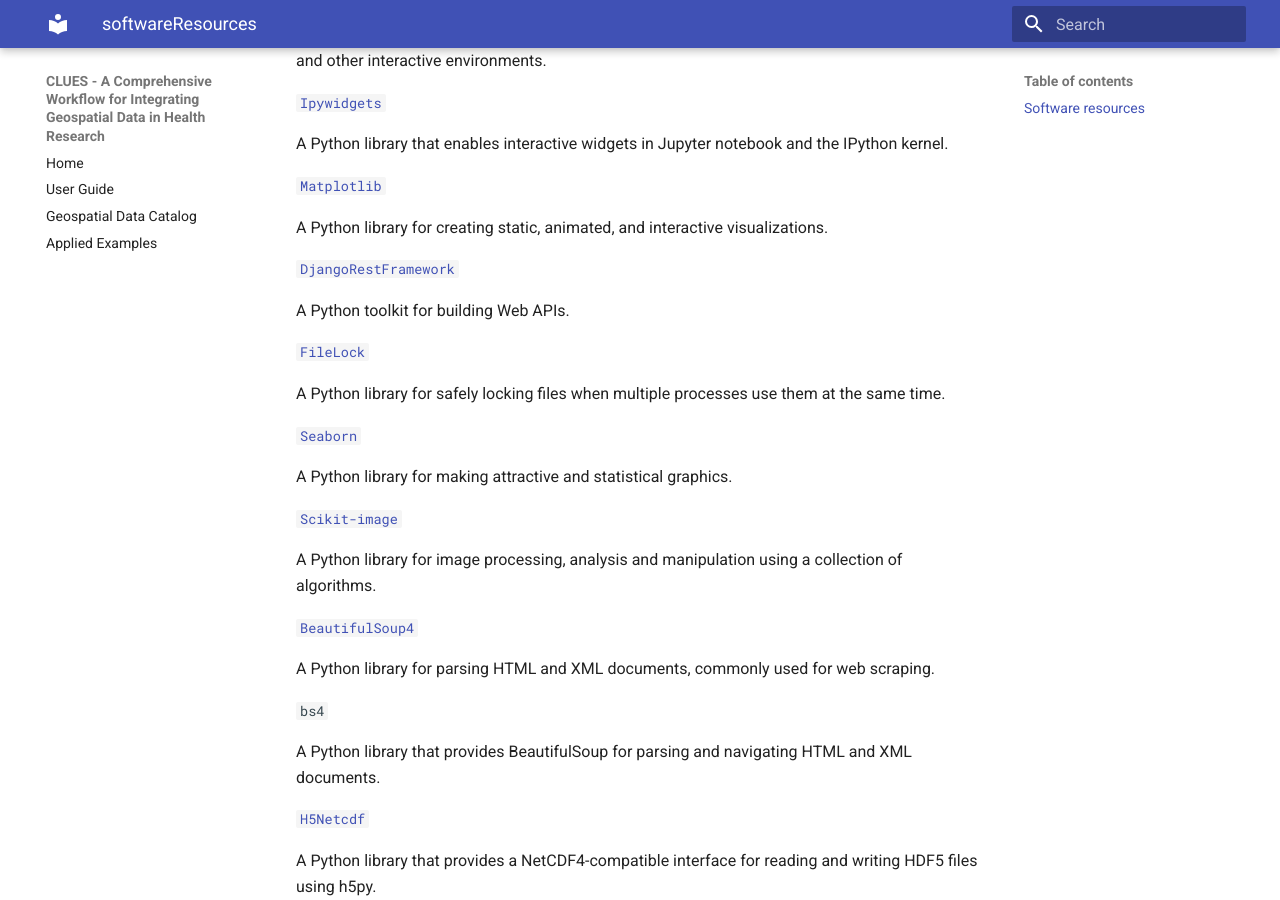
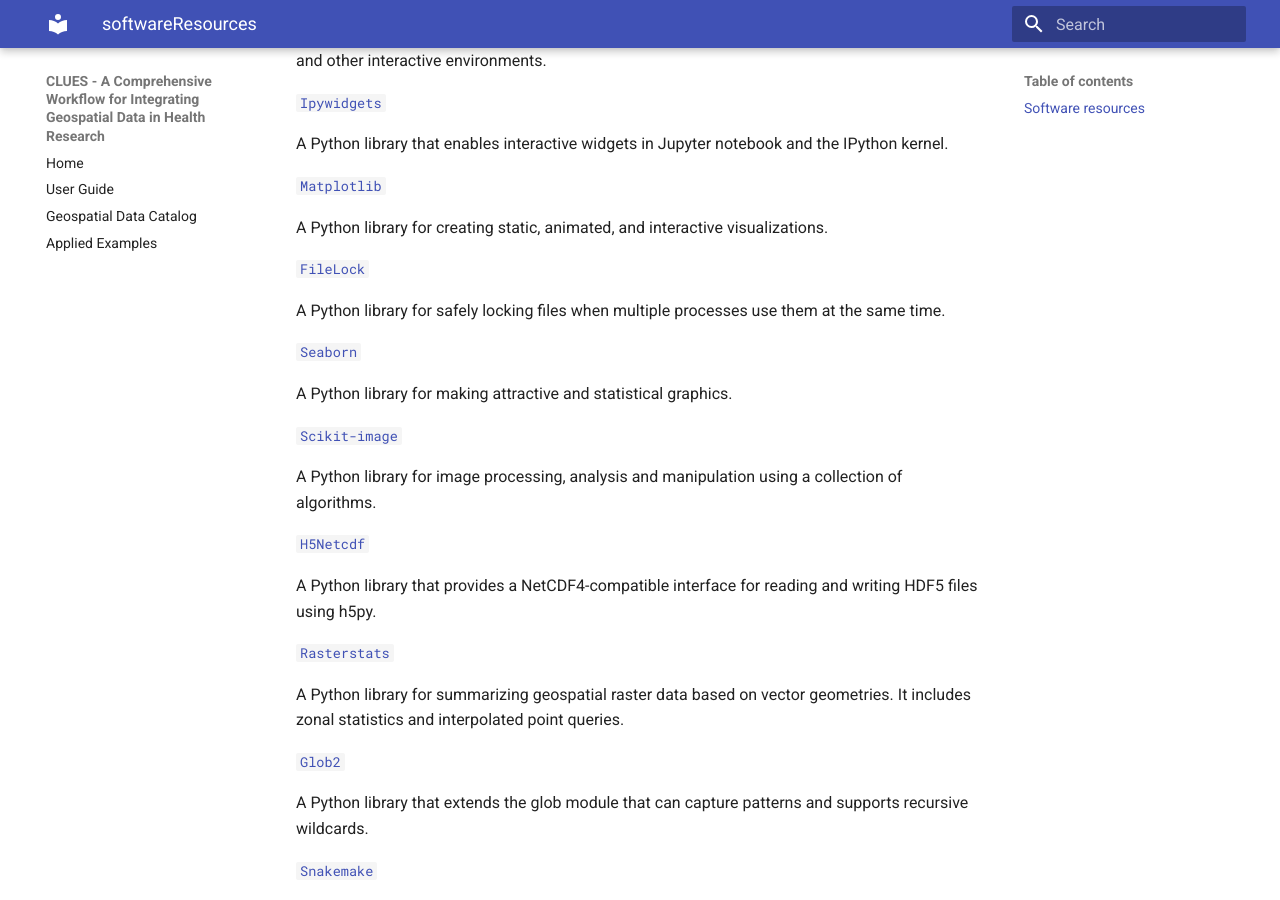
Before and after one commit to BIH-DMBS/CLUES, an MkDocs documentation site: the page built from docs/softwareResources.md, in a window 1280 px wide and 900 px high, scrolled down 1395 px. Built offline with MkDocs 1.6.1 and Material for MkDocs 9.7.7, drawn with Linux system fonts in a browser that asks for light colours.

Commit message:
Update softwareResources.md

```diff
--- a/docs/softwareResources.md
+++ b/docs/softwareResources.md
@@ -55,10 +55,6 @@
 
 A Python library for creating static, animated, and interactive visualizations.
 
-[`DjangoRestFramework`](https://pypi.org/project/djangorestframework/)
-
-A Python toolkit for building Web APIs.
-
 [`FileLock`](https://pypi.org/project/filelock/)
 
 A Python library for safely locking files when multiple processes use them at the same time.
@@ -70,14 +66,6 @@
 [`Scikit-image`](https://pypi.org/project/scikit-image/)
 
 A Python library for image processing, analysis and manipulation using a collection of algorithms.
-
-[`BeautifulSoup4`](https://pypi.org/project/beautifulsoup4/)
-
-A Python library for parsing HTML and XML documents, commonly used for web scraping.
-
-`bs4`
-
-A Python library that provides BeautifulSoup for parsing and navigating HTML and XML documents.
 
 [`H5Netcdf`](https://pypi.org/project/h5netcdf/)
 
```
